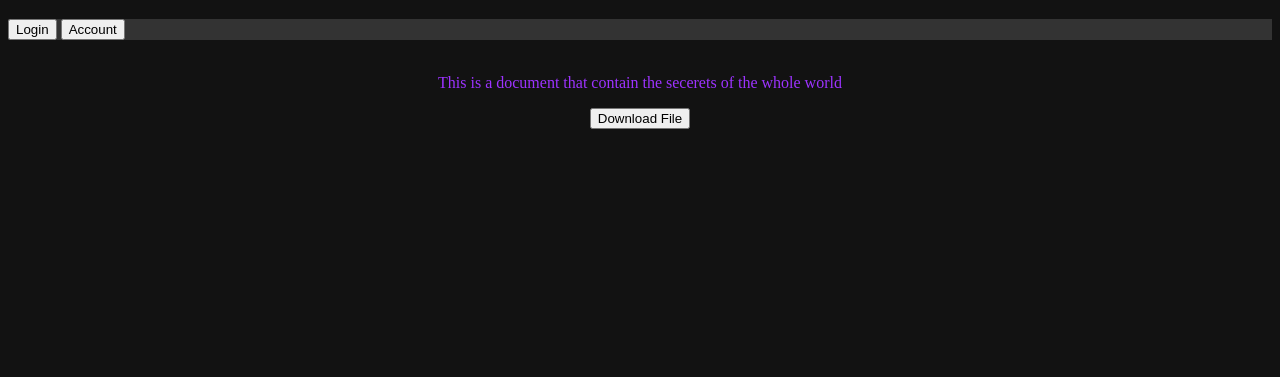
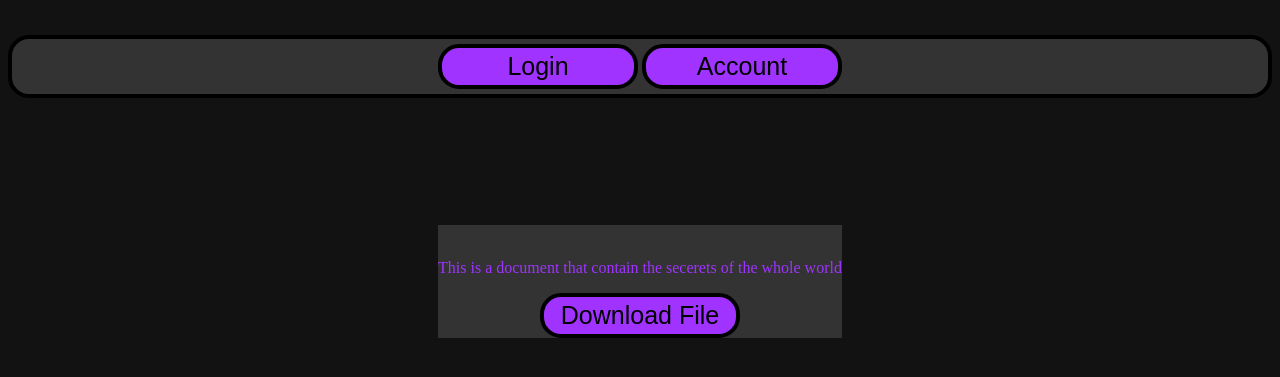
Before and after one commit to Urek-X-Treadway/Da_Download, a plain HTML site: page index.html in a window 1280 px wide. Shown: the part 61-438 px from the top of the page. Drawn offline with Linux system fonts and the light colour scheme.

Commit message:
Update style.css

```diff
--- a/style.css
+++ b/style.css
@@ -1,10 +1,58 @@
 body {
     background-color: #121212;
-    color: rgb(157, 51, 255);
+    color: rgb(160, 51, 255);
     text-align: center;
 }
 
 #nav {
     background-color: #333;
-    text-align: left;
+    text-align: center;
+    margin: 3% auto;
+    padding: 5px;
+    border: 4px solid black;
+    border-radius: 21px;
+
 }
+
+button {
+    background-color: rgb(160, 51, 255);
+    color: black;
+    width: 200px;
+    height: 45px;
+    border: 4px solid black;
+    border-radius: 21px;
+    font-size: 25px;
+}
+
+button:hover {
+    background-color: rgb(0, 0, 0);
+    color: rgb(160, 51, 255);
+    width: 200px;
+    height: 45px;
+    border: 4px solid rgb(160, 51, 255);
+    border-radius: 21px;
+    font-size: 25px;
+}
+
+button:active {
+    background-color: rgb(0, 0, 0);
+    color: rgb(51, 153, 255);
+    width: 200px;
+    height: 45px;
+    border: 4px solid rgb(51, 153, 255);
+    border-radius: 21px;
+    font-size: 25px;
+}
+
+#d_Container {
+    display: flex;
+    flex-wrap: wrap;
+    background-color: #121212;
+    margin: 10% auto;
+    justify-content: center;
+}
+
+#d_file {
+    background-color: #333;
+
+}
```
